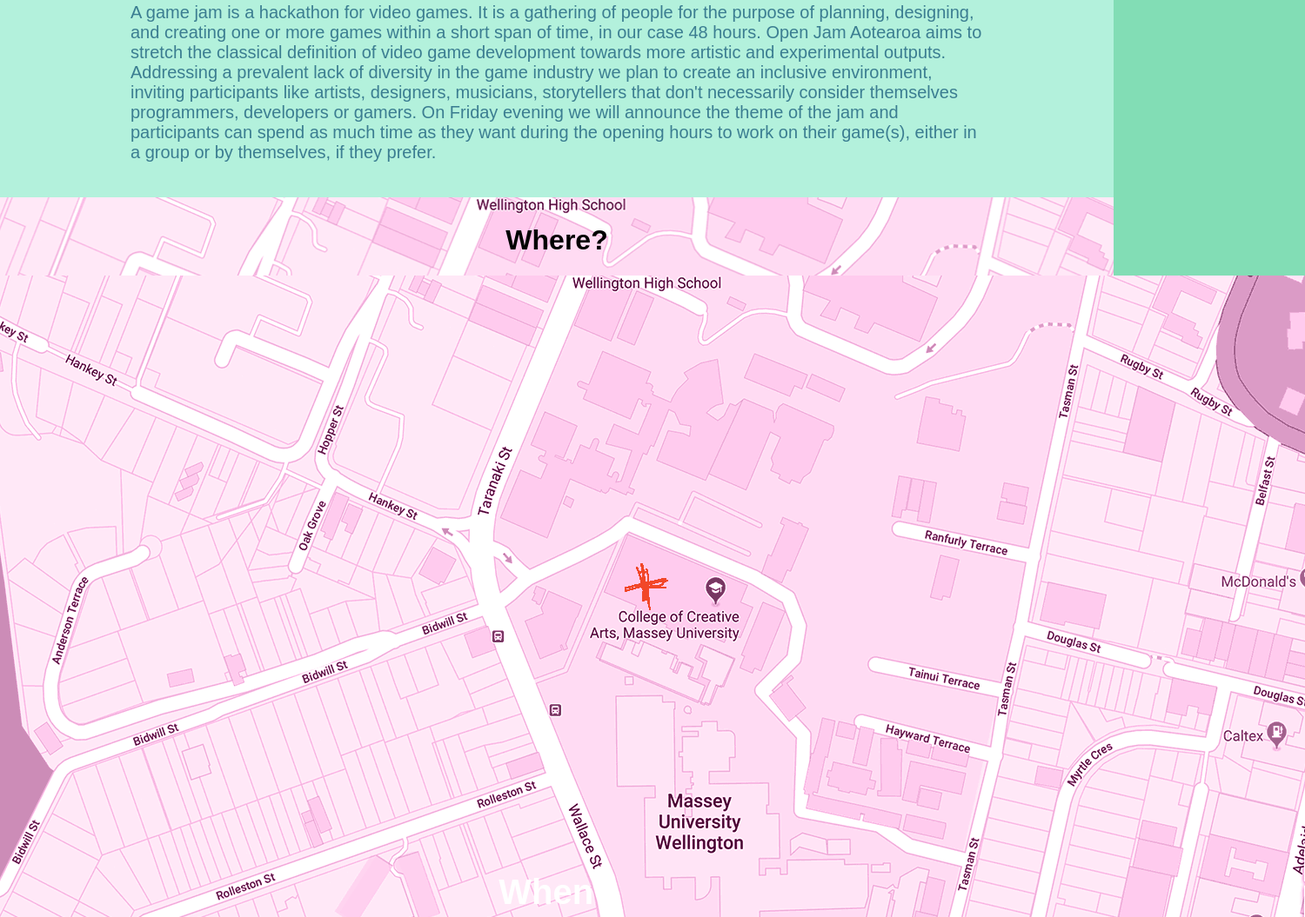
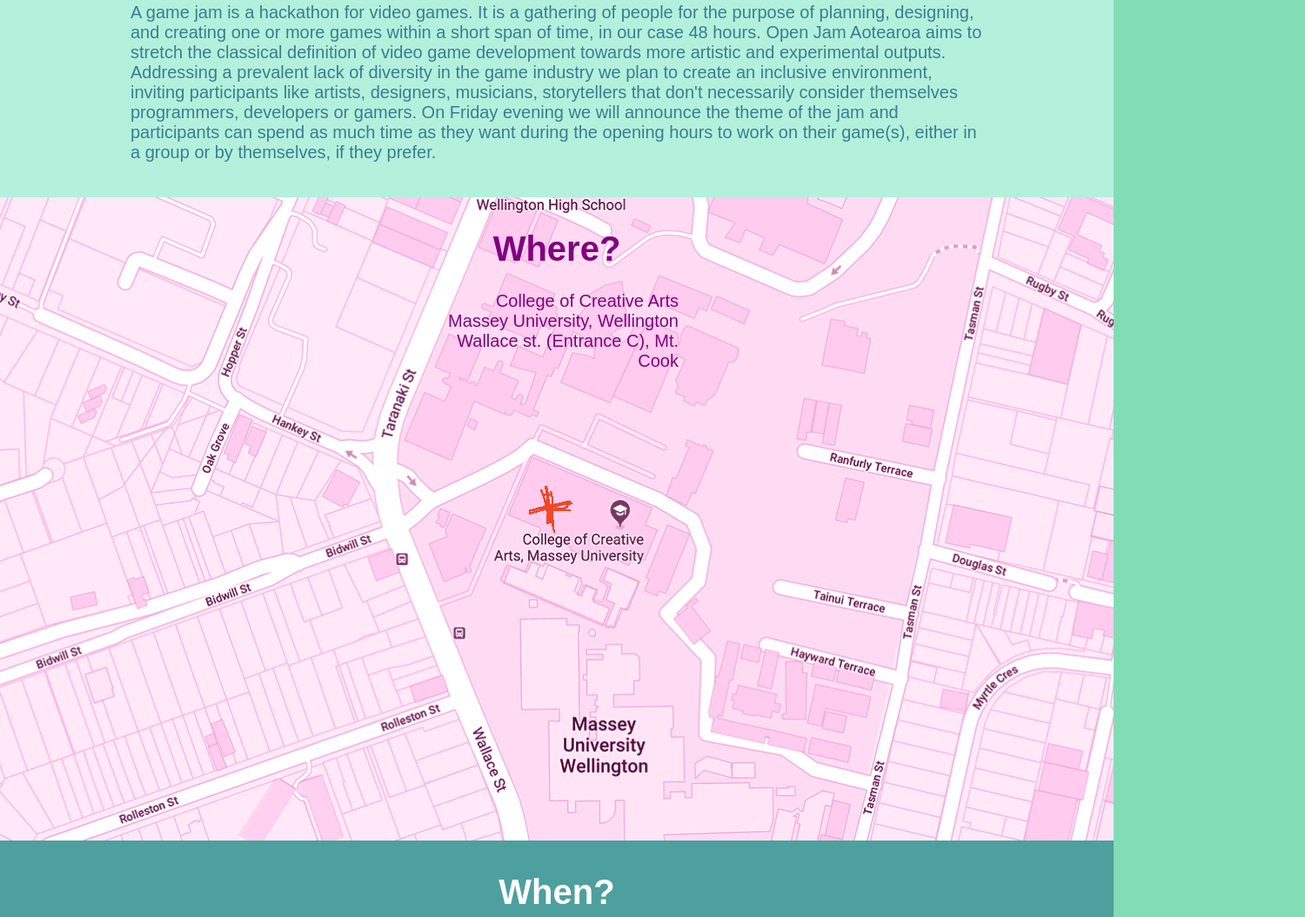
Before and after one commit to RaR003/OpenJam, a plain HTML site: page Jam.html in a window 1280 px wide. Shown: the part 1426-2481 px from the top of the page at 87% size, 1500 px wide, since content can reach past the window. Drawn offline with Linux system fonts and the light colour scheme.

Commit message:
attempt at openjam
finished attempt

```diff
--- a/Jam.html
+++ b/Jam.html
@@ -56,8 +56,8 @@
     </div>
 
     <div id="where">
-        <h1>Where?</h1>
-        <img src="img/map.gif">
+        <h1 class="center">Where?</h1>
+
         <p>
             College of Creative Arts<br />
             Massey University, Wellington<br />
--- a/jam.css
+++ b/jam.css
@@ -97,11 +97,16 @@ body {
     background-repeat: no-repeat;
     background-position: center;
     background-size: cover;
-    text-align: center;
     height:730px;
     padding-top: 10px;
+    color:purple;
+    text-align:right;
+    padding-right:500px;
+    padding-left:500px;
+    font-size: 15pt;
+}
 
-}
+
 
 #when {
     background-image: url(img/wires.png);
@@ -124,7 +129,7 @@ body {
 
 
 #who {
-      color:rgb(72, 154, 156);
+    color:rgb(72, 154, 156);
     background-color: rgba(273, 236, 209, 0.9);
     margin-bottom: 0px;
     text-align: left;
```
